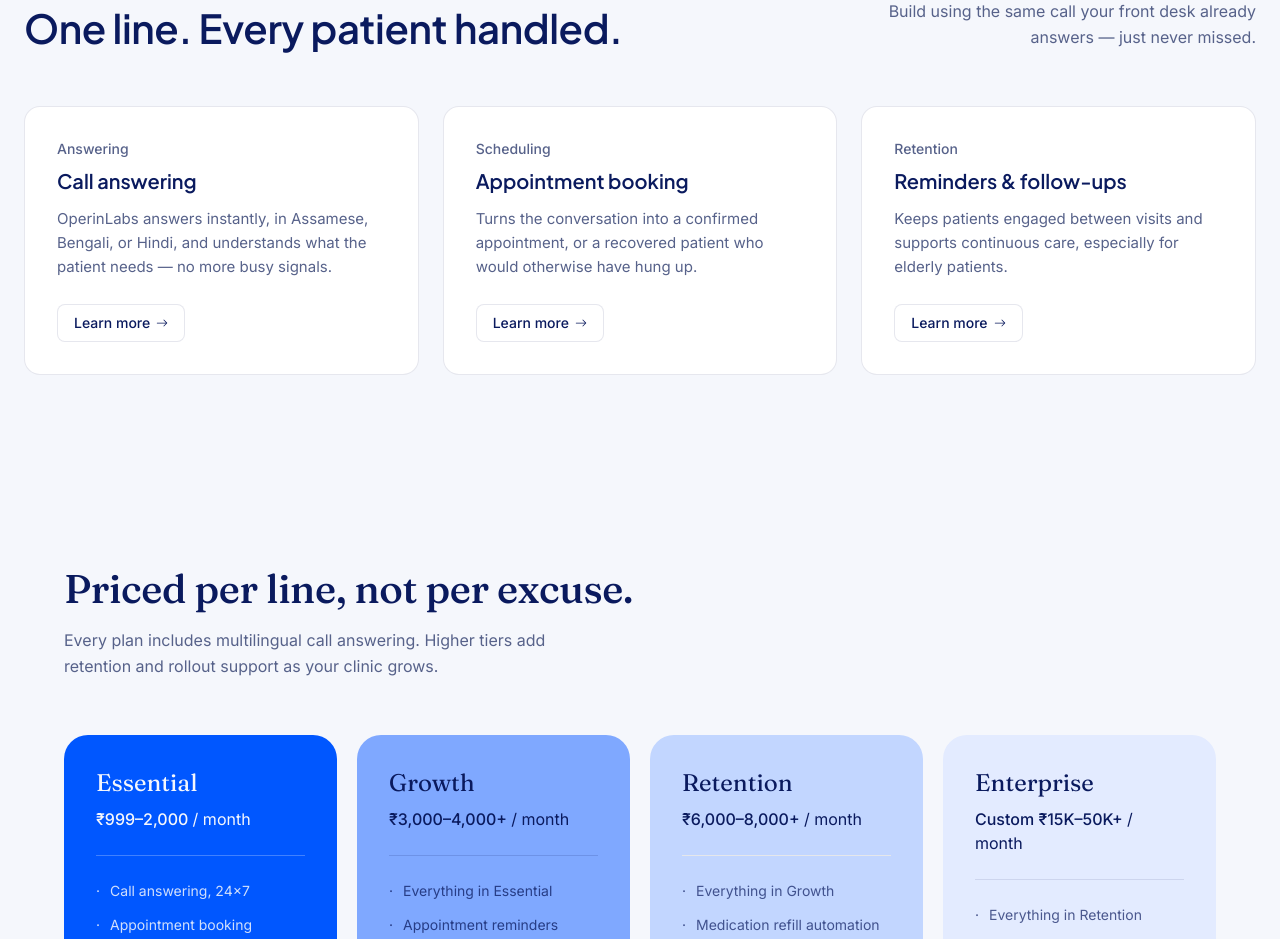
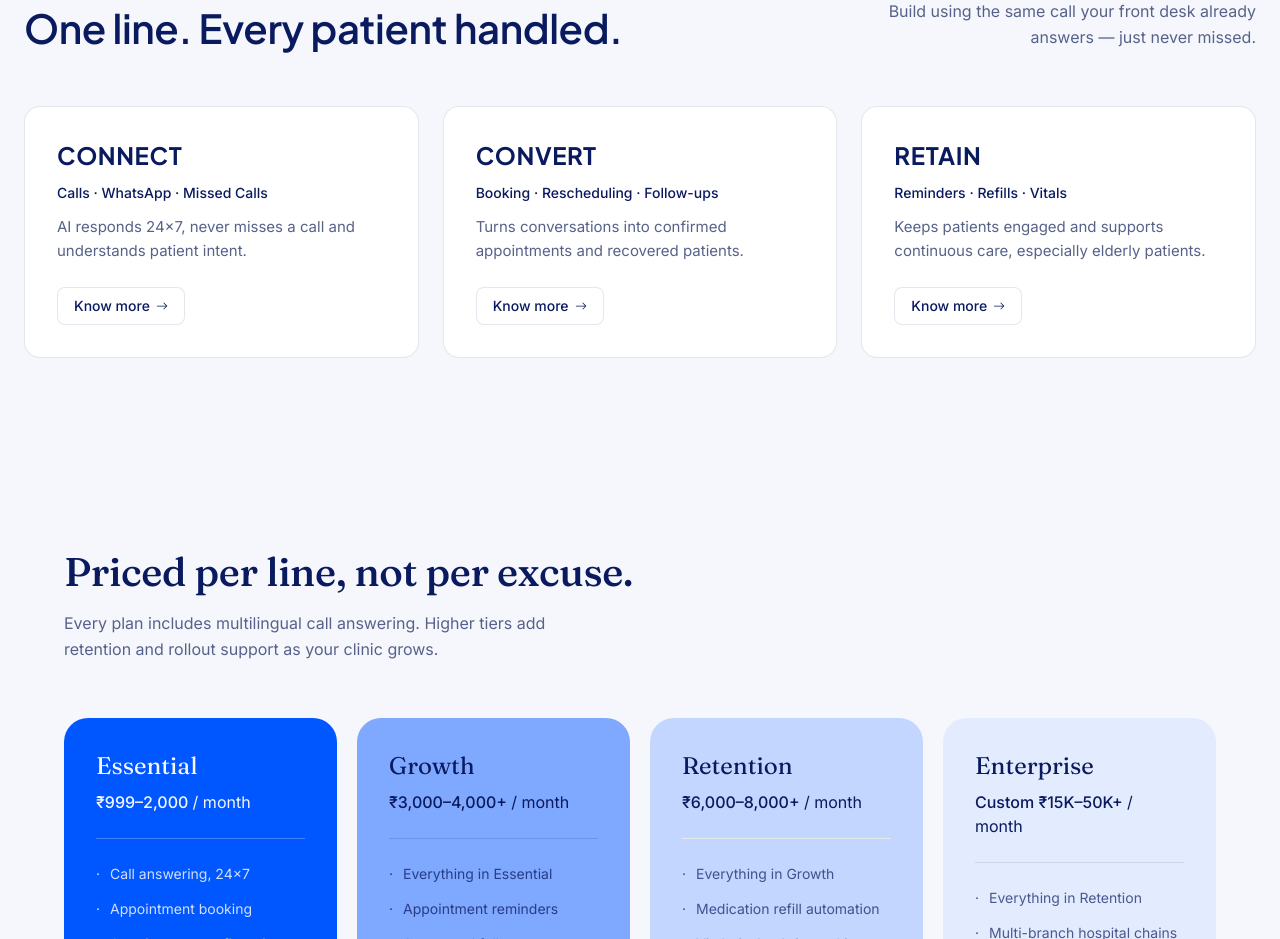
Before and after one commit to OperinLabs/OperinLabs-Landing-Page, a React (Vite) app: page / in a window 1280 px wide. Shown: the part 1480-2419 px from the top of the page. Built offline with nearby package versions, Linux system fonts and the light colour scheme.

Commit message:
Update Product.tsx

```diff
--- a/src/components/Product.tsx
+++ b/src/components/Product.tsx
@@ -3,19 +3,19 @@
 
 const boxes = [
   {
-    label: "Answering",
-    heading: "Call answering",
-    body: "OperinLabs answers instantly, in Assamese, Bengali, or Hindi, and understands what the patient needs — no more busy signals.",
+    heading: "Connect",
+    tags: ["Calls", "WhatsApp", "Missed Calls"],
+    body: "AI responds 24×7, never misses a call and understands patient intent.",
   },
   {
-    label: "Scheduling",
-    heading: "Appointment booking",
-    body: "Turns the conversation into a confirmed appointment, or a recovered patient who would otherwise have hung up.",
+    heading: "Convert",
+    tags: ["Booking", "Rescheduling", "Follow-ups"],
+    body: "Turns conversations into confirmed appointments and recovered patients.",
   },
   {
-    label: "Retention",
-    heading: "Reminders & follow-ups",
-    body: "Keeps patients engaged between visits and supports continuous care, especially for elderly patients.",
+    heading: "Retain",
+    tags: ["Reminders", "Refills", "Vitals"],
+    body: "Keeps patients engaged and supports continuous care, especially elderly patients.",
   },
 ];
 
@@ -40,26 +40,36 @@
         </motion.div>
 
         <div className="mt-14 grid gap-6 sm:grid-cols-3">
-          {boxes.map(({ label, heading, body }, i) => (
+          {boxes.map(({ heading, tags, body }, i) => (
             <motion.div
-              key={label}
+              key={heading}
               initial={{ opacity: 0, y: 16 }}
               whileInView={{ opacity: 1, y: 0 }}
               viewport={{ once: true, margin: "-80px" }}
               transition={{ duration: 0.5, ease: "easeOut", delay: i * 0.1 }}
               className="flex flex-col rounded-2xl border border-line bg-white p-8"
             >
-              <p className="text-sm font-medium text-ink-soft">{label}</p>
-              <h3 className="mt-2 font-jakarta text-xl font-semibold text-ink">
+              <h3 className="font-jakarta text-2xl font-bold uppercase tracking-wide text-ink">
                 {heading}
               </h3>
+              <p className="mt-3 text-sm font-medium text-ink">
+                {tags.map((tag, i) => (
+                  <span key={tag}>
+                    {i > 0 && " · "}
+                    {tag}
+                  </span>
+                ))}
+              </p>
               <p className="mt-3 text-[15px] leading-relaxed text-ink-soft">
                 {body}
               </p>
-              <button className="mt-6 inline-flex w-fit items-center gap-1.5 rounded-lg border border-line bg-white px-4 py-2 text-sm font-medium text-ink transition-colors hover:bg-accent-soft">
-                Learn more
+              <a
+                href="#pricing"
+                className="mt-6 inline-flex w-fit items-center gap-1.5 rounded-lg border border-line bg-white px-4 py-2 text-sm font-medium text-ink transition-colors hover:bg-accent-soft"
+              >
+                Know more
                 <BsArrowRight className="text-xs" aria-hidden="true" />
-              </button>
+              </a>
             </motion.div>
           ))}
         </div>
```
